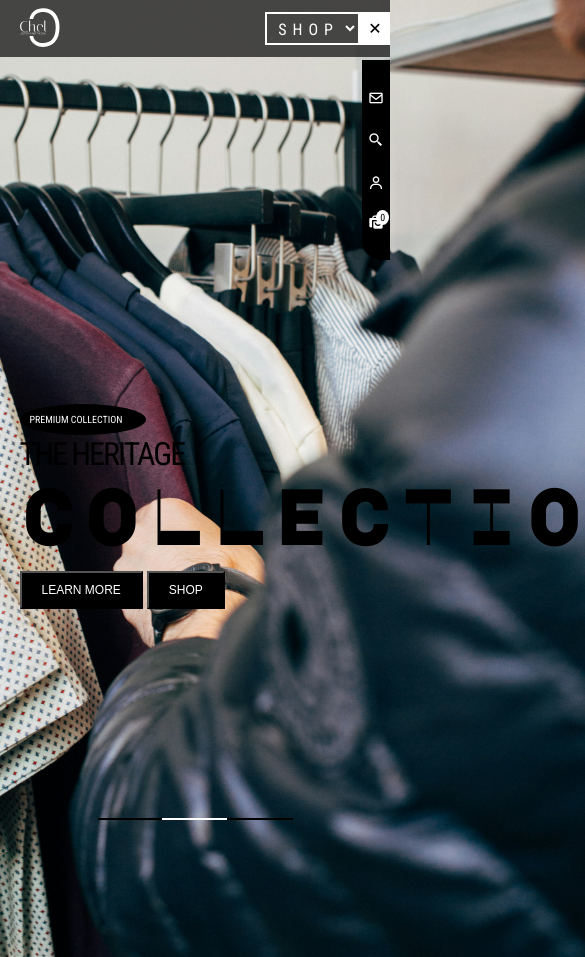
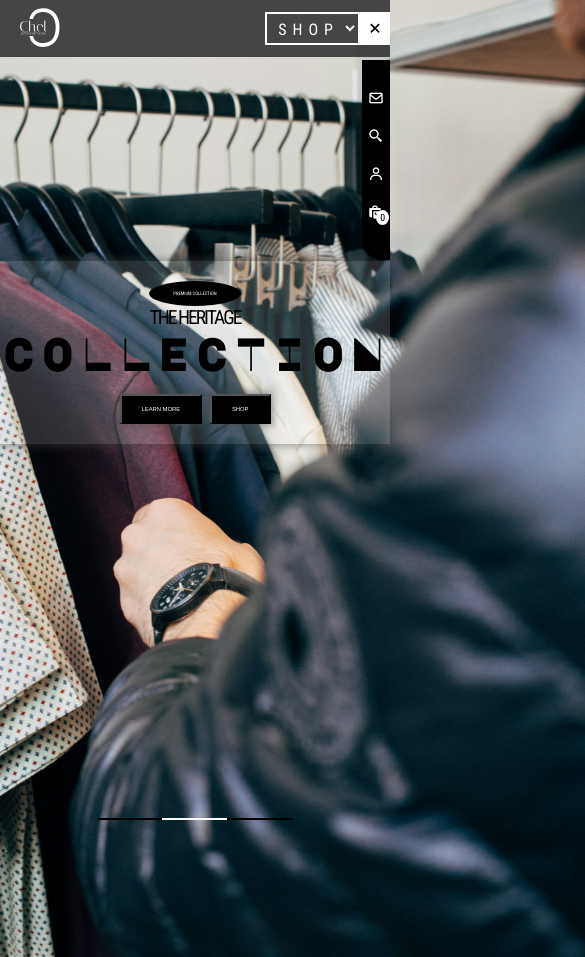
Before and after one commit to Lovethrech/focal-landing-page-clone, a Vue app: page / in a window 390 px wide. Both pictures are taken after a click on the element 375 px from the left and 28 px from the top of the page. Shown: the top 957 px of the page, 585 px wide, since content can reach past the window. After the commit the page ends 844 px from the top, so only its background shows below. Built offline with nearby package versions, Linux system fonts and the light colour scheme.

Commit message:
finishing the touches and responsive attributes needed...

```diff
--- a/src/App.vue
+++ b/src/App.vue
@@ -77,7 +77,7 @@ header{
 }
 main{
   width:100%;
-  height:900px;
+  height:80vh;
   display:flex;
   place-items: center;
   padding: 1vh 5vw;
@@ -121,6 +121,12 @@ main{
   }
   .shop-drop{
     display:block;
+  }
+}
+@media screen and (max-width:550px){
+  main{
+    height:70vh;
+    justify-content: center;
   }
 }
 .scroll-level{
--- a/src/assets/main.css
+++ b/src/assets/main.css
@@ -11,4 +11,5 @@
 #app{
   height:100vh;
   width:100vw;
+  overflow:hidden;
 }
--- a/src/components/IconMenu.vue
+++ b/src/components/IconMenu.vue
@@ -72,6 +72,10 @@ const search = () => {
         top: 210px;
         right: 0.2vw;
     }
+    .mail{
+        top:3vh;
+        right:6vw;
+    }
 }
 </style>
 
@@ -82,14 +86,19 @@ const search = () => {
             <p>{{ openMailMessage }}</p>
         </div>
     </div>
+    <br/>
     <div class="search">
         <div class="search-icon" v-html="searchIcon" @click="search"></div>
         <div class="main-search" :style="{ display: showSearch }">
             <SearchTab/>
         </div>
     </div>
+    <br/>
+    <div class="user">
+        <i class='bx bx-user'></i>
+    </div>
 
-    <i class='bx bx-user'></i>
+    <br/>
     <div class="div">
         <div class="shop-bag">
             <i class='bx bxs-shopping-bags'></i>
--- a/src/components/MainContext.vue
+++ b/src/components/MainContext.vue
@@ -1,6 +1,8 @@
 <style scoped>
 .ctn{
-
+    background-color: rgba(255, 255, 255, 0.158);
+    padding:20px;
+    box-shadow: 0px 0px 8px 2px #44444475;
 }
 .ctn p{
     background-color:hsl(0, 0%, 0%);
@@ -15,6 +17,7 @@
 .ctn h1{
     font-family: "Roboto Condensed", sans-serif;
     text-transform: uppercase;
+    font-size:38px;
     letter-spacing:-2px;
 }
 .ctn h1 b{
@@ -35,6 +38,7 @@
     font-size:12px;
     text-transform:uppercase;
     padding: 10px 20px;
+    box-shadow: 0px 0px 8px 2px #4444448f;
 }
 .learn:hover, .shop:hover{
     cursor:pointer;
@@ -45,6 +49,51 @@
     transition: all .4s ease-in-out;
 }
 
+@media screen and (max-width:850px) and (min-width:551px){
+    .ctn p {
+        font-size:6px;
+        min-width: 12%;
+        display:flex;
+        justify-content: center;
+        place-items: center;
+    }
+    .ctn h1{
+        font-size:20px;
+    }
+    .ctn h1 b{
+        font-size:60px;
+    }
+    .learn, .shop{
+        font-size:8px;
+    }
+}
+@media screen and (max-width:550px) {
+    .ctn {
+        text-align:center;
+    }
+    .ctn p {
+        margin:0 auto;
+        width:24%;
+        font-size:1.2vw;
+    }
+
+    .ctn h1 {
+        font-size: 5vw;
+    }
+
+    .ctn h1 b {
+        font-size: 12vw;
+    }
+    .btn-ctn{
+        place-items: center;
+        justify-content: center;
+        gap:2vw;
+    }
+    .learn,
+    .shop {
+        font-size: 1.5vw;
+    }
+}
 </style>
 
 <template>
--- a/src/components/NavIcon.vue
+++ b/src/components/NavIcon.vue
@@ -53,16 +53,20 @@ const showIcons = () => {
     transform: scaleX(1.3);
 }
 .menu-list-ctn{
-    height:200px;
+    width:1000px;
+    height: 200px;
     position: absolute;
     top:60px;
-    right:0;
+    left:0;
+    display:flex;
+    justify-content: end;
+}
+.menu-list{
+    height:100%;
     padding:30px 6px;
     background-color: black;
     color:hsl(0, 0%, 100%);
     flex-direction:column;
-    justify-content: space-between;
-    gap:0.7vw;
     font-size: 16px;
     border-radius:0 0 0 20px;
 }
@@ -72,6 +76,9 @@ const showIcons = () => {
     }
     .mobile-menu{
         display:flex;
+    }
+    .menu-list-ctn{
+        width:100%;
     }
 }
 </style>
@@ -84,7 +91,9 @@ const showIcons = () => {
         <div class="mobile-menu">
             <div class="menu-icon-ctn" v-html="menuIcon" @click="showIcons"></div>
             <div class="menu-list-ctn" :style="{ display:menuListDisplay}">
-                <IconMenu/>
+                <div class="menu-list">
+                    <IconMenu/>
+                </div>
             </div>
         </div>
     </div>
--- a/src/components/SearchTab.vue
+++ b/src/components/SearchTab.vue
@@ -32,6 +32,18 @@
     background-color: rgba(0,0,0,0.5);
     transform:scaleX(0.94);
 }
+@media screen and (max-width:850px){
+    .ctn{
+        width:80%;
+    }
+    .input-search{
+        width:80%;
+    }
+    .ctn button{
+        width:20%;
+        font-size: 1.8vw;
+    }
+}
 </style>
 
 <template>
```
